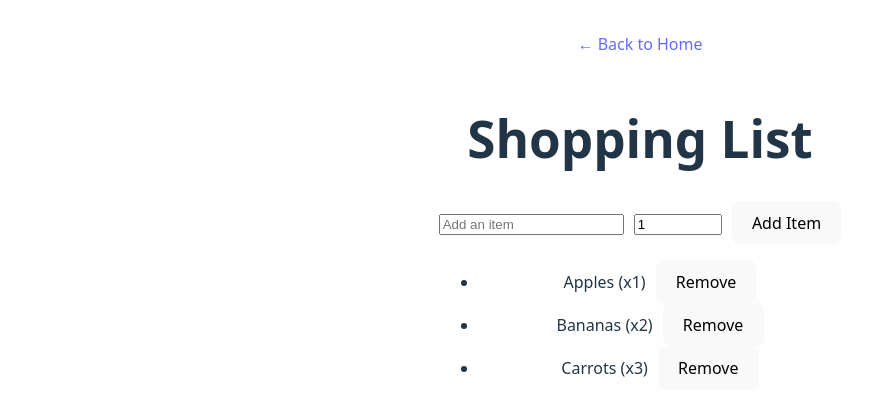
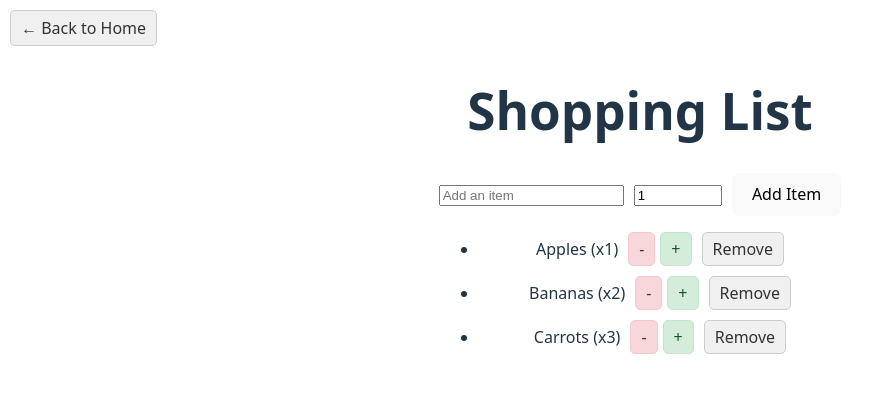
Before and after one commit to MimocaShelf/PantryTracker, a React (Vite) app: page /shoppingList in a window 1280 px wide. Shown: the top 416 px of the page, without its empty margins (0-873 px from the left). Built offline with nearby package versions, Linux system fonts and the light colour scheme.

Commit message:
feature additions on shopping list

```diff
--- a/src/shoppingList.jsx
+++ b/src/shoppingList.jsx
@@ -1,5 +1,5 @@
 import React, { useState } from 'react';
-import { Link } from 'react-router-dom'; // Import Link for navigation
+import { Link } from 'react-router-dom';
 
 function ShoppingList() {
     const [items, setItems] = useState([
@@ -25,14 +25,43 @@ function ShoppingList() {
         setItems(newItems);
     };
 
+    // Function to increase the quantity of an item
+    const increaseQuantity = (index) => {
+        const updatedItems = items.map((item, i) =>
+            i === index ? { ...item, quantity: item.quantity + 1 } : item
+        );
+        setItems(updatedItems);
+    };
+
+    // Function to decrease the quantity of an item
+    const decreaseQuantity = (index) => {
+        const updatedItems = items.map((item, i) =>
+            i === index && item.quantity > 1 ? { ...item, quantity: item.quantity - 1 } : item
+        );
+        setItems(updatedItems);
+    };
+
     return (
         <div>
             {/* Back Button */}
-            <Link to="/" style={{ display: 'inline-block', marginBottom: '20px', textDecoration: 'none' }}>
+            <Link
+                to="/"
+                style={{
+                    position: 'absolute',
+                    top: '10px',
+                    left: '10px',
+                    textDecoration: 'none',
+                    padding: '5px 10px',
+                    backgroundColor: '#f0f0f0',
+                    border: '1px solid #ccc',
+                    borderRadius: '5px',
+                    color: '#333',
+                }}
+            >
                 &larr; Back to Home
             </Link>
 
-            <h1>Shopping List</h1>
+            <h1 style={{ marginTop: '50px' }}>Shopping List</h1>
             <div>
                 <input
                     type="text"
@@ -53,9 +82,45 @@ function ShoppingList() {
             </div>
             <ul>
                 {items.map((item, index) => (
-                    <li key={index}>
+                    <li key={index} style={{ marginBottom: '10px' }}>
                         {item.name} (x{item.quantity})
-                        <button onClick={() => removeItem(index)} style={{ marginLeft: '10px' }}>
+                        <button
+                            onClick={() => decreaseQuantity(index)}
+                            style={{
+                                marginLeft: '10px',
+                                padding: '5px 10px',
+                                backgroundColor: '#f8d7da',
+                                border: '1px solid #f5c6cb',
+                                borderRadius: '5px',
+                                color: '#721c24',
+                            }}
+                        >
+                            -
+                        </button>
+                        <button
+                            onClick={() => increaseQuantity(index)}
+                            style={{
+                                marginLeft: '5px',
+                                padding: '5px 10px',
+                                backgroundColor: '#d4edda',
+                                border: '1px solid #c3e6cb',
+                                borderRadius: '5px',
+                                color: '#155724',
+                            }}
+                        >
+                            +
+                        </button>
+                        <button
+                            onClick={() => removeItem(index)}
+                            style={{
+                                marginLeft: '10px',
+                                padding: '5px 10px',
+                                backgroundColor: '#f0f0f0',
+                                border: '1px solid #ccc',
+                                borderRadius: '5px',
+                                color: '#333',
+                            }}
+                        >
                             Remove
                         </button>
                     </li>
```
